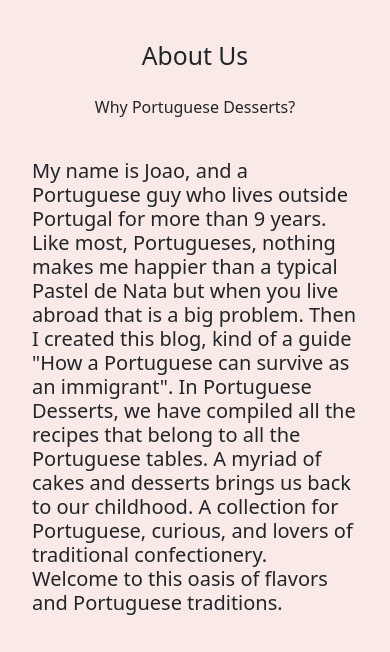
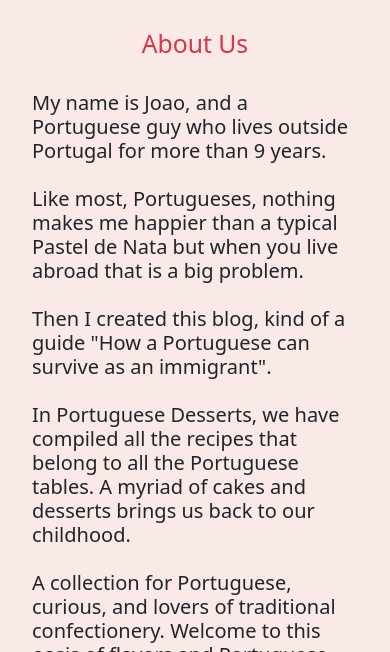
Before and after one commit to JoaoHigino/Portuguese_Desserts, a Django app: page /about in a window 390 px wide. Shown: the part 149-801 px from the top of the page. Run offline with Django 3.2, Linux system fonts and the light colour scheme.

```diff
--- a/templates/about.html
+++ b/templates/about.html
@@ -5,30 +5,33 @@
 {% block content %}
 <div class="container mt-md-5 my-2 text-center">
     <div class="row">
-        <div class="col-md-10 mx-auto mt-3 offset-md-2 text-center">
-            <h2 class="mt-3">About Us</h1>
-            <p class="mx-auto mt-4" style="width: 100%;">Why Portuguese Desserts?</p>
+        <div class="col-md-10 mx-auto mt-3 offset-md-2 text-center text-danger">
+            <h2 class="mt-1">About Us</h2>
         </div>
     </div>
 </div>
 <div class="container-lg mb-3 pt-3">
     <div class="row mx-2 pb-md-5">
-        <div class="col-12 col-md-6 mt-xxl-5 p-lg-5">
+        <div class="col-12 col-md-6 mt-xxl-1 p-lg-5">
             <h5 class="mb-4">My name is Joao, and a Portuguese guy who lives outside Portugal for more than 9 years.
-
+                <br>
+                <br>
                 Like most,
                 Portugueses, nothing makes me happier than a typical Pastel de Nata but when you live abroad that is a
                 big problem.
-
+                <br>
+                <br>
                 Then I created this blog, kind of a guide "How a Portuguese can survive as an immigrant".
-
+                <br>
+                <br>
                 In Portuguese Desserts, we have compiled all the recipes that belong to all the Portuguese tables. A
                 myriad of cakes and desserts brings us back to our childhood.
-
+                <br>
+                <br>
                 A collection for Portuguese, curious, and lovers of traditional confectionery.
                 Welcome to this oasis of flavors and Portuguese traditions.</h5>
         </div>
-        <div class="col-12 col-md-6 mt-3 mt-md-0 p-lg-5">
+        <div class="col-12 col-md-6 mt-3 mt-xxl-1 p-lg-5">
             <img class="img-fluid about-me-image"
                 src="https://res.cloudinary.com/dwqowur4a/image/upload/c_scale,q_100,r_0,w_1290/v1671528838/desserts/portuguese_bakery.jpg"
                 alt="image of portuguese bakery">
```
Also changed, not shown: README.md, documentation/aboutus.png (added), documentation/addpost.png (added), documentation/diagramps.png (added), documentation/error2.png (added), documentation/error3.png (added), documentation/error4.png (added), documentation/update.png (added).
